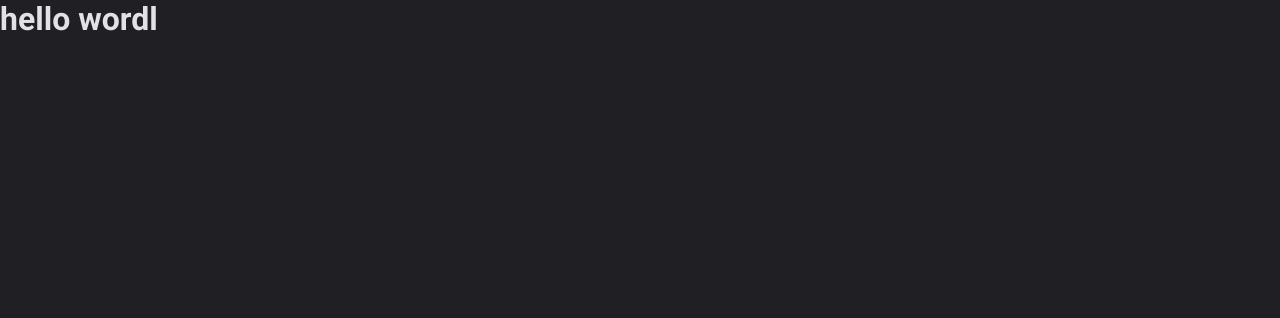
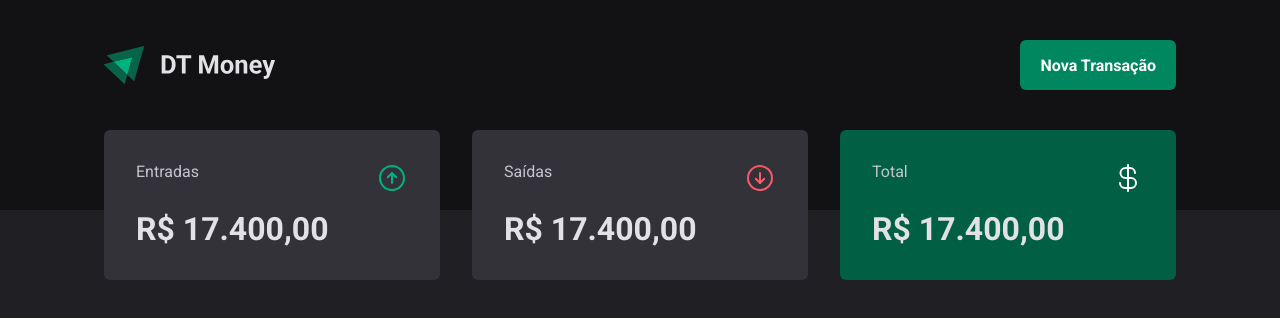
Before and after one commit to ThalesAugusto0/dt-money, a React (Vite) app: page / in a window 1280 px wide. Shown: the top 318 px of the page. Built offline with nearby package versions, Linux system fonts and the light colour scheme; the HTML template or start-up script is replaced by a standard one.

Commit message:
Feature: Criado o styled dos componentes header e summary

```diff
--- a/package.json
+++ b/package.json
@@ -10,6 +10,7 @@
     "preview": "vite preview"
   },
   "dependencies": {
+    "phosphor-react": "^1.4.1",
     "react": "^18.2.0",
     "react-dom": "^18.2.0",
     "styled-components": "^6.0.4"
--- a/src/App.tsx
+++ b/src/App.tsx
@@ -2,12 +2,13 @@
 import { ThemeProvider } from "styled-components";
 import { defaultTheme } from "./styles/themes/default";
 import { GlobalStyle } from "./styles/global";
+import { Transactions } from "./pages/Transactions";
 
 export function App() {
   return (
     <ThemeProvider theme={defaultTheme}>
       <GlobalStyle />
-      <h1>hello wordl</h1>
+      <Transactions />
     </ThemeProvider>
   );
 }
--- /dev/null
+++ b/src/components/Header/index.tsx
@@ -0,0 +1,13 @@
+import { HeaderContainer, HeaderContent, NewTransactionButton } from "./styles";
+import logoImg from "../../assets/logo.svg";
+
+export function Header() {
+  return (
+    <HeaderContainer>
+      <HeaderContent>
+        <img src={logoImg} alt="" />
+        <NewTransactionButton>Nova Transação</NewTransactionButton>
+      </HeaderContent>
+    </HeaderContainer>
+  );
+}
--- /dev/null
+++ b/src/components/Header/styles.ts
@@ -0,0 +1,33 @@
+import { styled } from "styled-components";
+
+export const HeaderContainer = styled.header`
+  background: ${(props) => props.theme["gray-900"]};
+  padding: 2.5rem 0 7.5rem;
+`;
+
+export const HeaderContent = styled.div`
+  width: 100%;
+  max-width: 1120px;
+  margin: 0 auto;
+  padding: 0 1.5rem;
+
+  display: flex;
+  justify-content: space-between;
+  align-items: center;
+`;
+
+export const NewTransactionButton = styled.button`
+  height: 50px;
+  border: 0;
+  background: ${(props) => props.theme["green-500"]};
+  color: ${(props) => props.theme.white};
+  font-weight: bold;
+  padding: 0 1.25rem;
+  border-radius: 6px;
+  cursor: pointer;
+
+  &:hover {
+    background: ${(props) => props.theme["green-700"]};
+    transition: background-color 0.2s;
+  }
+`;
--- /dev/null
+++ b/src/components/Summary/index.tsx
@@ -0,0 +1,32 @@
+import { ArrowCircleDown, ArrowCircleUp, CurrencyDollar } from "phosphor-react";
+import { SummaryCard, SummaryContainer } from "./styles";
+
+export function Summary() {
+  return (
+    <SummaryContainer>
+      <SummaryCard>
+        <header>
+          <span>Entradas</span>
+          <ArrowCircleUp size={32} color="#00b37e" />
+        </header>
+        <strong>R$ 17.400,00</strong>
+      </SummaryCard>
+
+      <SummaryCard>
+        <header>
+          <span>Saídas</span>
+          <ArrowCircleDown size={32} color="#f75a68" />
+        </header>
+        <strong>R$ 17.400,00</strong>
+      </SummaryCard>
+
+      <SummaryCard variant="green">
+        <header>
+          <span>Total</span>
+          <CurrencyDollar size={32} color="#fff" />
+        </header>
+        <strong>R$ 17.400,00</strong>
+      </SummaryCard>
+    </SummaryContainer>
+  );
+}
--- /dev/null
+++ b/src/components/Summary/styles.ts
@@ -0,0 +1,43 @@
+import { css, styled } from "styled-components";
+
+export const SummaryContainer = styled.section`
+  width: 100%;
+  max-width: 1120px;
+  margin: 0 auto;
+  padding: 0 1.5rem;
+
+  display: grid;
+  grid-template-columns: repeat(3, 1fr);
+  gap: 2rem;
+
+  margin-top: -5rem;
+`;
+
+interface SummaryCardProps {
+  variant?: "green";
+}
+
+export const SummaryCard = styled.div<SummaryCardProps>`
+  background: ${(props) => props.theme["gray-600"]};
+  border-radius: 6px;
+  padding: 2rem;
+
+  header {
+    display: flex;
+    align-items: "center";
+    justify-content: space-between;
+    color: ${(props) => props.theme["gray-300"]};
+  }
+
+  strong {
+    display: block;
+    margin-top: 1rem;
+    font-size: 2rem;
+  }
+
+  ${(props) =>
+    props.variant === "green" &&
+    css`
+      background: ${props.theme["green-700"]};
+    `}
+`;
--- /dev/null
+++ b/src/pages/Transactions/index.tsx
@@ -0,0 +1,11 @@
+import { Header } from "../../components/Header";
+import { Summary } from "../../components/Summary";
+
+export function Transactions() {
+  return (
+    <div>
+      <Header />
+      <Summary />
+    </div>
+  );
+}
```
Also changed, not shown: src/assets/logo.svg (added), src/pages/Transactions/styles.ts (added), 1 other file (tests, documents, lock files or other folders).
